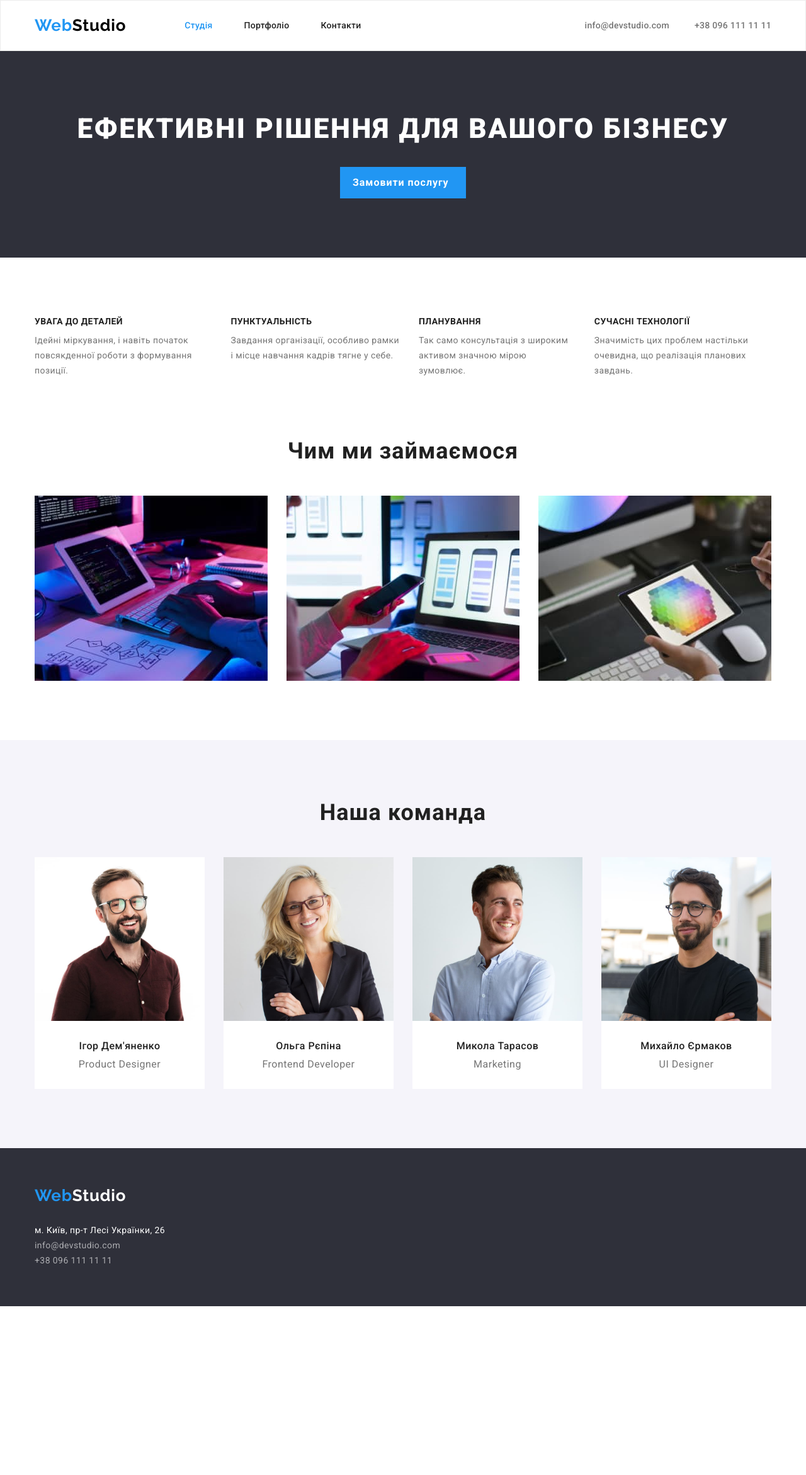
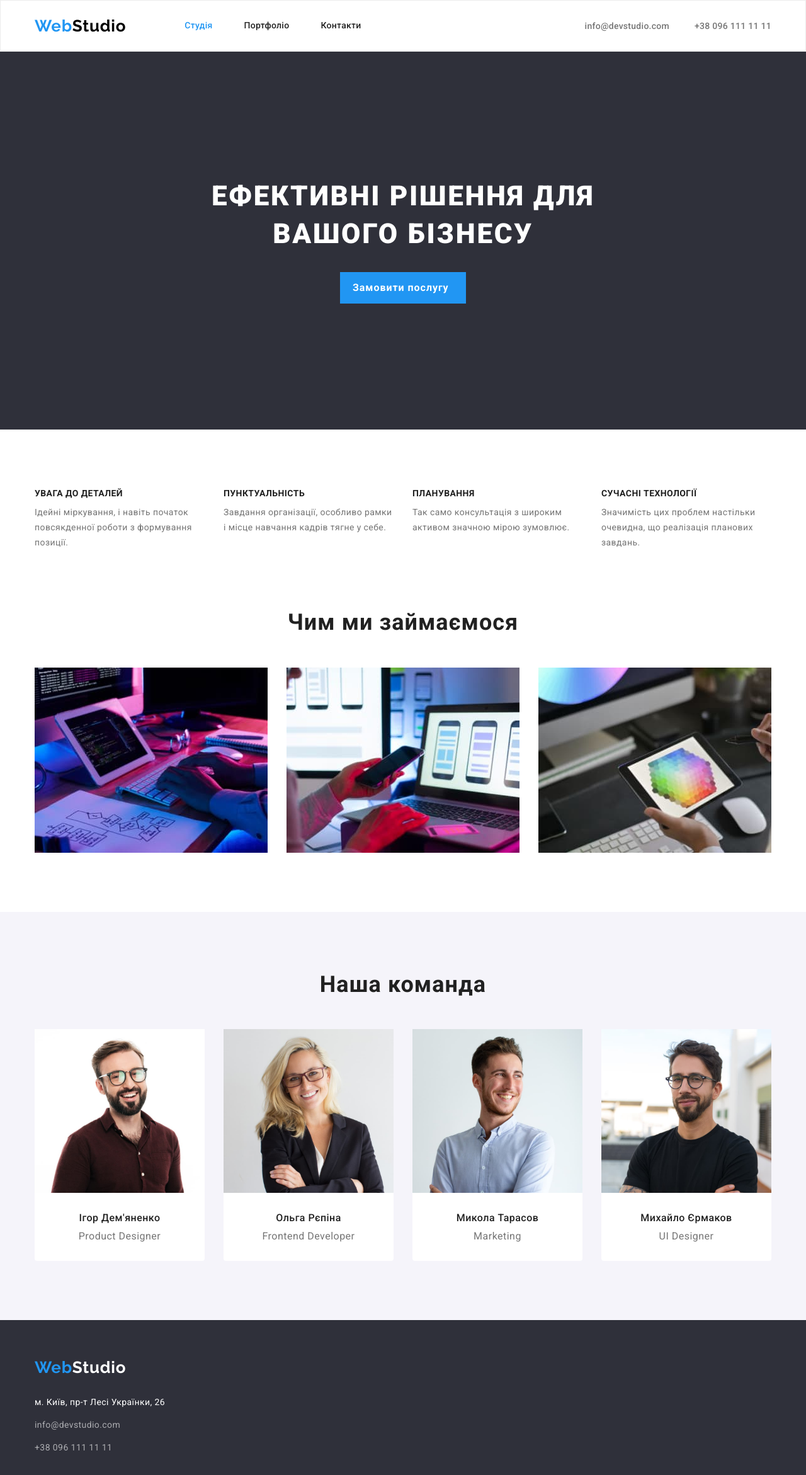
Before and after one commit to ekv86/goit-markup-hw-03, a plain HTML site: page index.html in a window 1280 px wide. Shown: the whole page at 63% size. Before the commit the page ends 2074 px from the top, so only its background shows below. Drawn offline with nearby package versions, Linux system fonts and the light colour scheme.

Commit message:
змінені відступи

```diff
--- a/css/styles.css
+++ b/css/styles.css
@@ -70,8 +70,6 @@ section {
 
 .header-container {
     display: flex;
-    padding-top: 24px;
-    padding-bottom: 24px;
 }
 
 .menu {
@@ -90,6 +88,9 @@ section {
 }
 
 .menu-link {
+    display: block;
+    padding-top: 32px;
+    padding-bottom: 32px;
     font-weight: 500;
     font-size: 14px;
     line-height: 1.14;
@@ -121,11 +122,12 @@ section {
     color: var(--secondary-color);
 }
 
-.contact-tel {
+.header-contact-items {
     margin-left: 40px;
 }
 
 .logo {
+    align-self: center;
     font-family: var(--logo-font);
     font-weight: 700;
     font-size: 26px;
@@ -145,8 +147,16 @@ section {
 }
 /* ========HERO======== */
 
+.hero {
+    padding-top: 200px;
+    padding-bottom: 200px;
+}
+
 .main-title {
+    margin-left: auto;
+    margin-right: auto;
     margin-bottom: 30px;
+    max-width: 696px;
     font-weight: 900;
     font-size: 44px;
     line-height: 1.36;
@@ -182,8 +192,26 @@ color: #FFFFFF;
 
 /* ========ADVANTAGES======== */
 
+.visually-hidden {
+    position: absolute;
+    width: 1px;
+    height: 1px;
+    margin: -1px;
+    border: 0;
+    padding: 0;
+
+    white-space: nowrap;
+    clip-path: inset(100%);
+    clip: rect(0 0 0 0);
+    overflow: hidden;
+  }
+
 .advantages-list {
     display: flex;
+}
+
+.advantages-item {
+    width: 270px;
 }
 
 .advantages-item:not(:first-child) {
@@ -213,7 +241,14 @@ color: #FFFFFF;
 
 .about-list {
     display: flex;
-    justify-content: space-between;
+    flex-wrap: wrap;
+    margin-left: -30px;
+    margin-bottom: -30px;
+}
+
+.about-item {
+    margin-left: 30px;
+    margin-bottom: 30px;
 }
 
 /* ========TEAM======== */
@@ -223,6 +258,11 @@ color: #FFFFFF;
     flex-wrap: wrap;
 }
 
+.team-item {
+
+}
+
+
 .team-item:not(:nth-child(4n+1)) {
     margin-left: 30px;
 }
@@ -231,6 +271,7 @@ color: #FFFFFF;
     background-color: #FFFFFF;
     padding-top: 30px;
     padding-bottom: 30px;
+    border-radius: 0px 0px 4px 4px;
 }
 
 .team-member {
@@ -266,10 +307,13 @@ color: #FFFFFF;
     color: #FFFFFF;
 }
 
-.footer-list {
+address {
     margin-top: 28px;
 }
 
+.footer-list-item {
+    margin-bottom: 12px;
+}
 .footer-contact {
     font-style: normal;
     font-weight: 400;
@@ -341,6 +385,7 @@ color: #FFFFFF;
 .portfolio-description {
     padding: 20px 24px;
     border: 1px solid #EEEEEE;
+    border-top: 0;
 }
 
 .portfolio-name {
--- a/index.html
+++ b/index.html
@@ -32,7 +32,7 @@
                 <li>
                     <a href="mailto:info@devstudio.com" class="link contact-mail">info@devstudio.com</a>
                 </li>
-                <li>
+                <li class="header-contact-items">
                     <a href="tel:+380961111111" class="link contact-tel">+38 096 111 11 11</a>
                 </li>
             </ul>
@@ -41,12 +41,14 @@
     </header>
     <main>
         <section class="hero">
-            <h1 class="main-title">Ефективні рішення для вашого бізнесу</h1>
-            <button type ="button" class="order-btn">Замовити послугу</button>
+            <div class="container">
+                <h1 class="main-title">Ефективні рішення для вашого бізнесу</h1>
+                <button type ="button" class="order-btn">Замовити послугу</button>
+            </div>
         </section>
         <section class="advantages">
             <div class="container">
-                <h2 hidden="true">Наші переваги</h2>
+                <h2 class="visually-hidden">Наші переваги</h2>
                 <ul class="list advantages-list">
                     <li class="advantages-item">
                         <h3 class="main-advantages">УВАГА ДО ДЕТАЛЕЙ</h3>
@@ -123,10 +125,10 @@
             <a href="./index.html" class="logo link footer-logo"><span class="logo first-part-logo">Web</span>Studio</a>
             <address>
                 <ul class="list footer-list">
-                    <li>
+                    <li class="footer-list-item">
                         <a  class="footer-contact footer-address link" href="https://goo.gl/maps/4M67iS6wRBERWRYY8" target="_blank" rel="noopener noreferrer">м. Київ, пр-т Лесі Українки, 26</a>
                     </li>
-                    <li>
+                    <li class="footer-list-item">
                         <a  class="footer-contact footer-mail link" href="mailto:info@devstudio.com">info@devstudio.com</a>
                     </li>
                     <li>
```
Also changed, not shown: portfolio.html (+3 -3 lines). Lines whose indentation alone changed are shown as unchanged.
